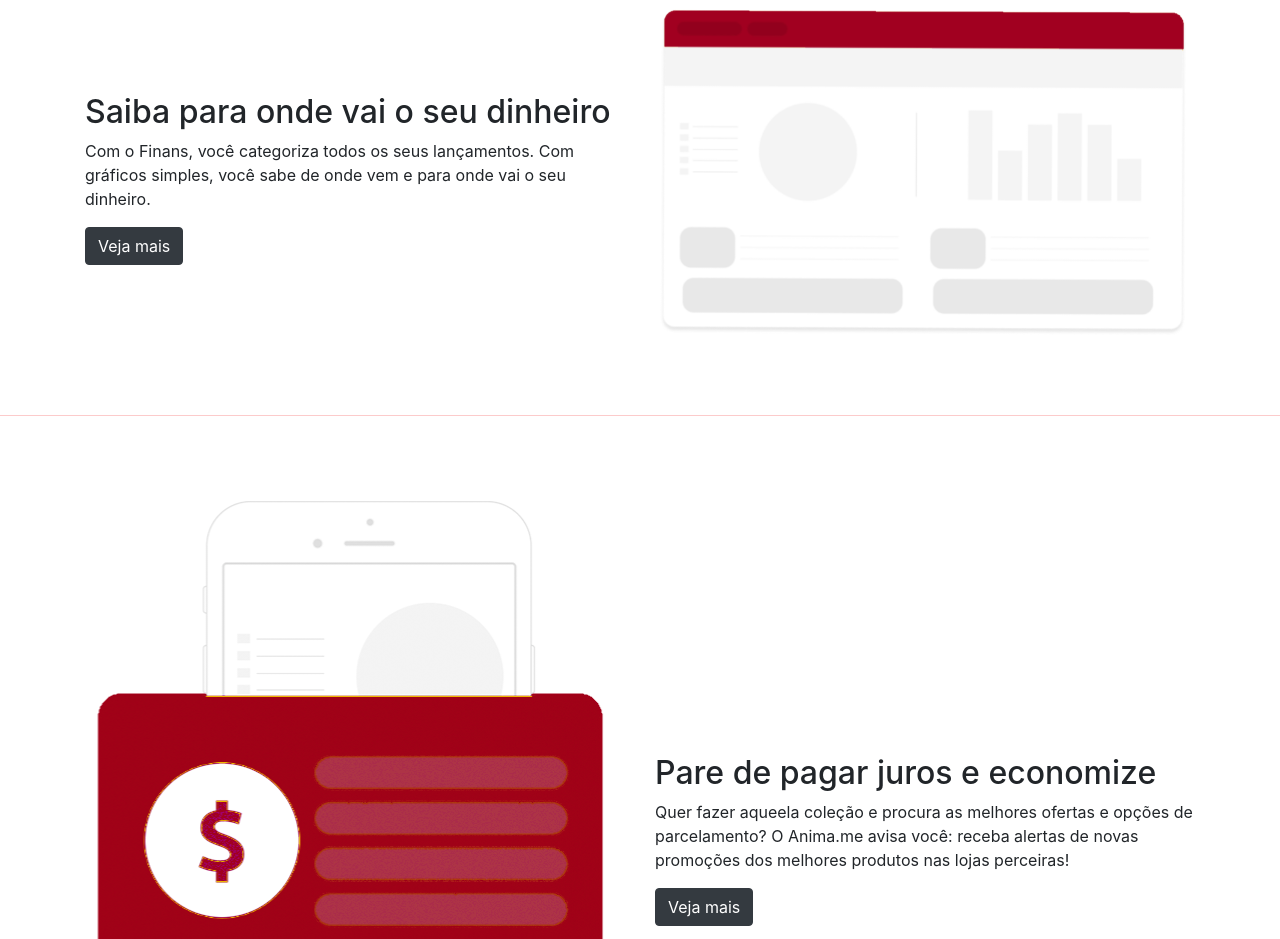
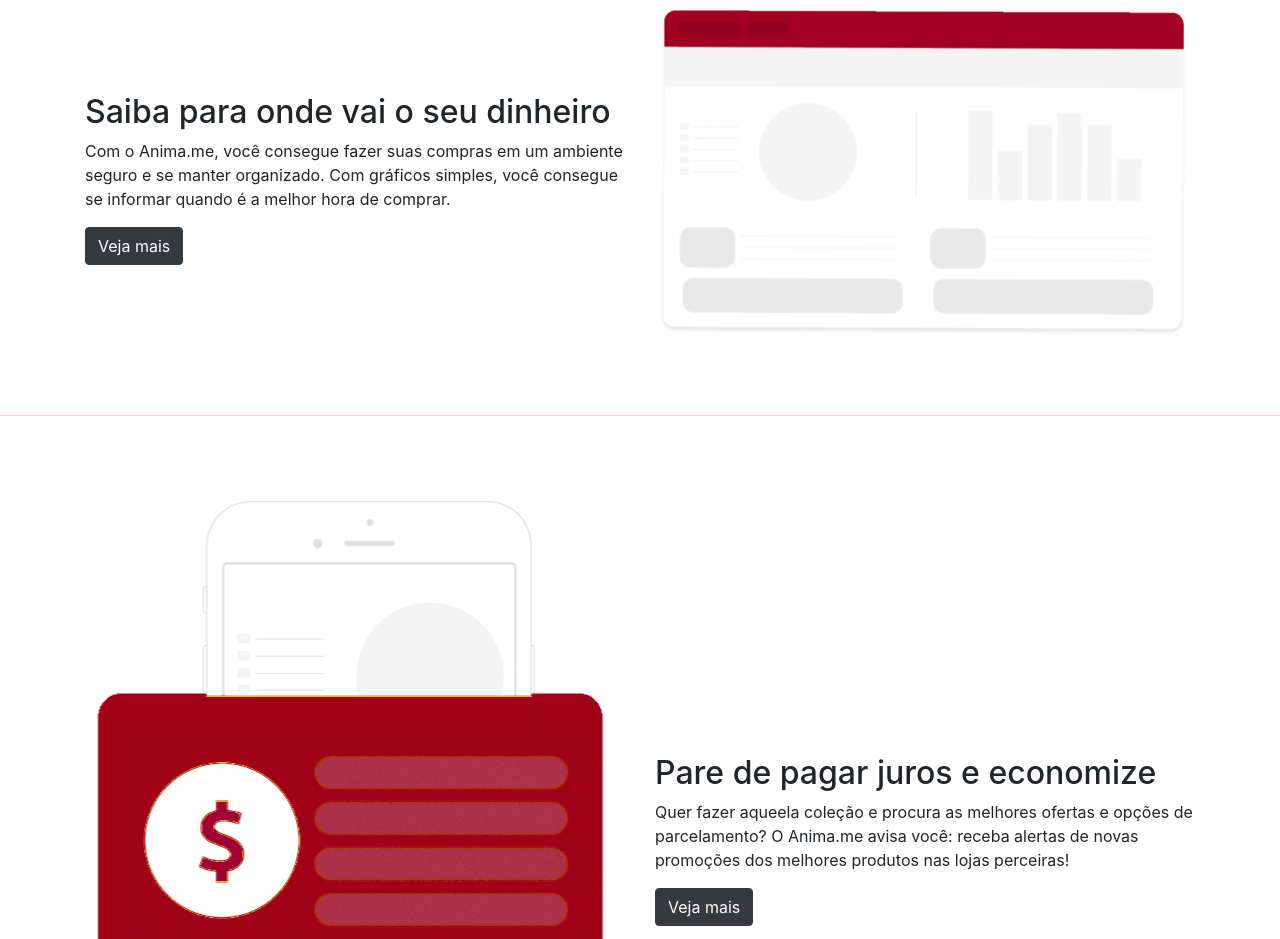
Before and after one commit to karolinadornelas/anima-me, a plain HTML site: page index.html in a window 1280 px wide. Shown: the part 956-1895 px from the top of the page. Drawn offline with nearby package versions, Linux system fonts and the light colour scheme.

Commit message:
Update index.html

```diff
--- a/index.html
+++ b/index.html
@@ -95,7 +95,7 @@
             <div class="align-self-center">
               <h2>Saiba para onde vai o seu dinheiro</h2>
               <p>
-                Com o Finans, você categoriza todos os seus lançamentos. Com gráficos simples, você sabe de onde vem e para onde vai o seu dinheiro.
+                Com o Anima.me, você consegue fazer suas compras em um ambiente seguro e se manter organizado. Com gráficos simples, você consegue se informar quando é a melhor hora de comprar.
               </p>
               <a href="" class="btn btn-dark">Veja mais</a>
             </div>
```
